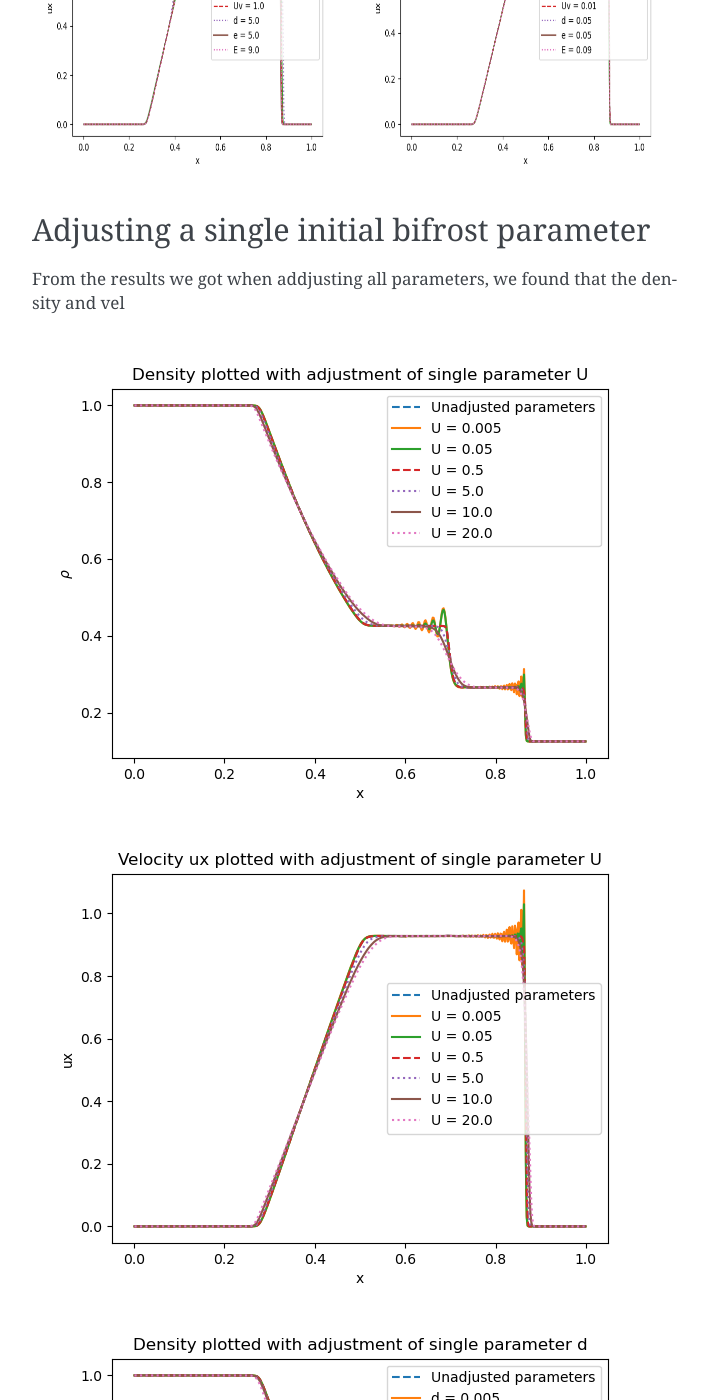
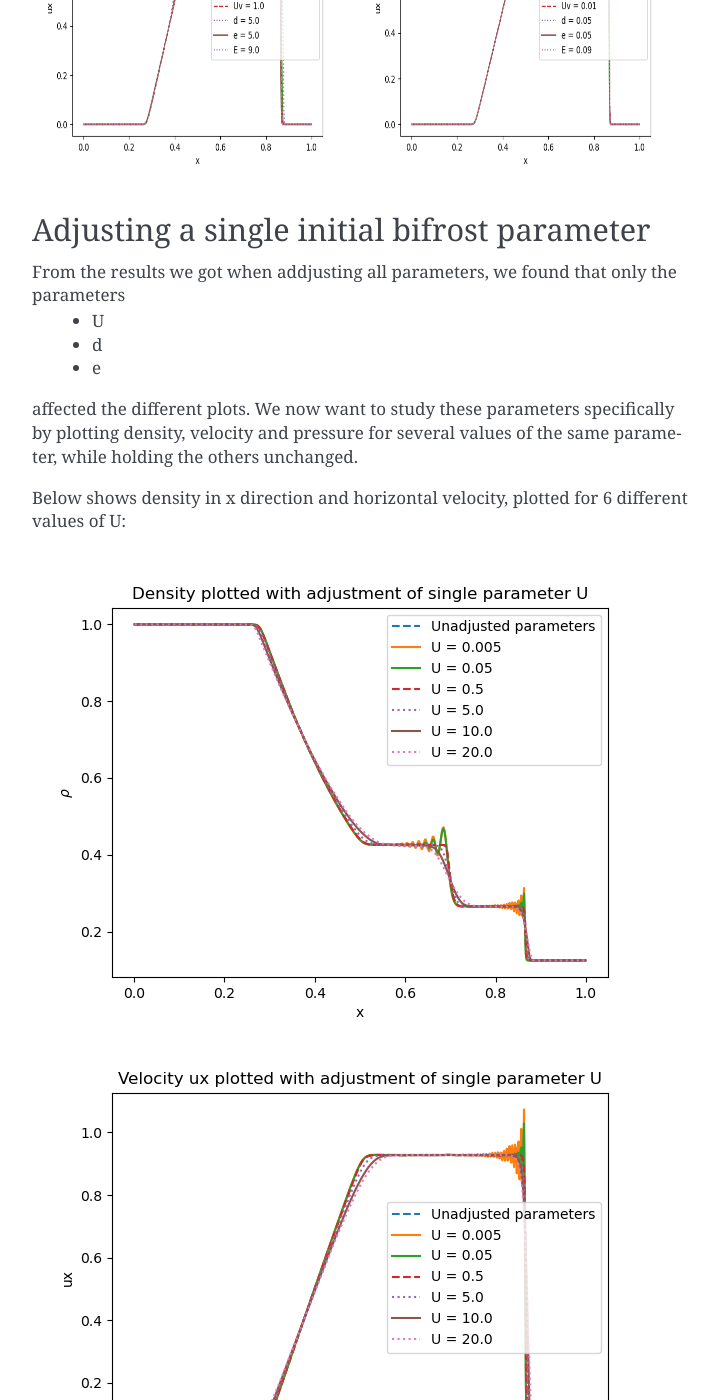
Before and after one commit to guadabsb15/summer_2021_report, a Sphinx documentation site: the page built from docs/source/sod.rst, in a window 1280 px wide and 1400 px high, scrolled down 2490 px. Shown: the whole window, without its empty margins (388-1107 px from the left). Built offline with Sphinx 7.4.7, drawn with Linux system fonts in a browser that asks for light colours; some of the changed text lies outside the part shown.

Commit message:
Added some additional text for the single addjusted parameter plots

```diff
--- a/docs/source/sod.rst
+++ b/docs/source/sod.rst
@@ -75,19 +75,26 @@ Below shows the horizontal velocity ux in x direction, where each curve represen
 
 Adjusting a single initial bifrost parameter
 ---------------------------------------------
-From the results we got when addjusting all parameters, we found that the density and vel
+From the results we got when addjusting all parameters, we found that only the parameters
+       * U
+       * d
+       * e
+affected the different plots. We now want to study these parameters specifically by plotting density, velocity and pressure for several values of the same parameter, while holding the others unchanged.
+
+Below shows density in x direction and horizontal velocity, plotted for 6 different values of U:
 
 .. image:: images_sod_bifrost/sod_bifrost_x_single_param_adjust_U_rho.png
 
 .. image:: images_sod_bifrost/sod_bifrost_x_single_param_adjust_U_ux.png
 
+Next we have the same results for 6 different values of d:
 
 
 .. image:: images_sod_bifrost/sod_bifrost_x_single_param_adjust_d_rho.png
 
 .. image:: images_sod_bifrost/sod_bifrost_x_single_param_adjust_d_ux.png
 
-
+And last but not least we have density and velocity for 6 different values of the e parameter:
 
 .. image:: images_sod_bifrost/sod_bifrost_x_single_param_adjust_e_rho.png
 
```
